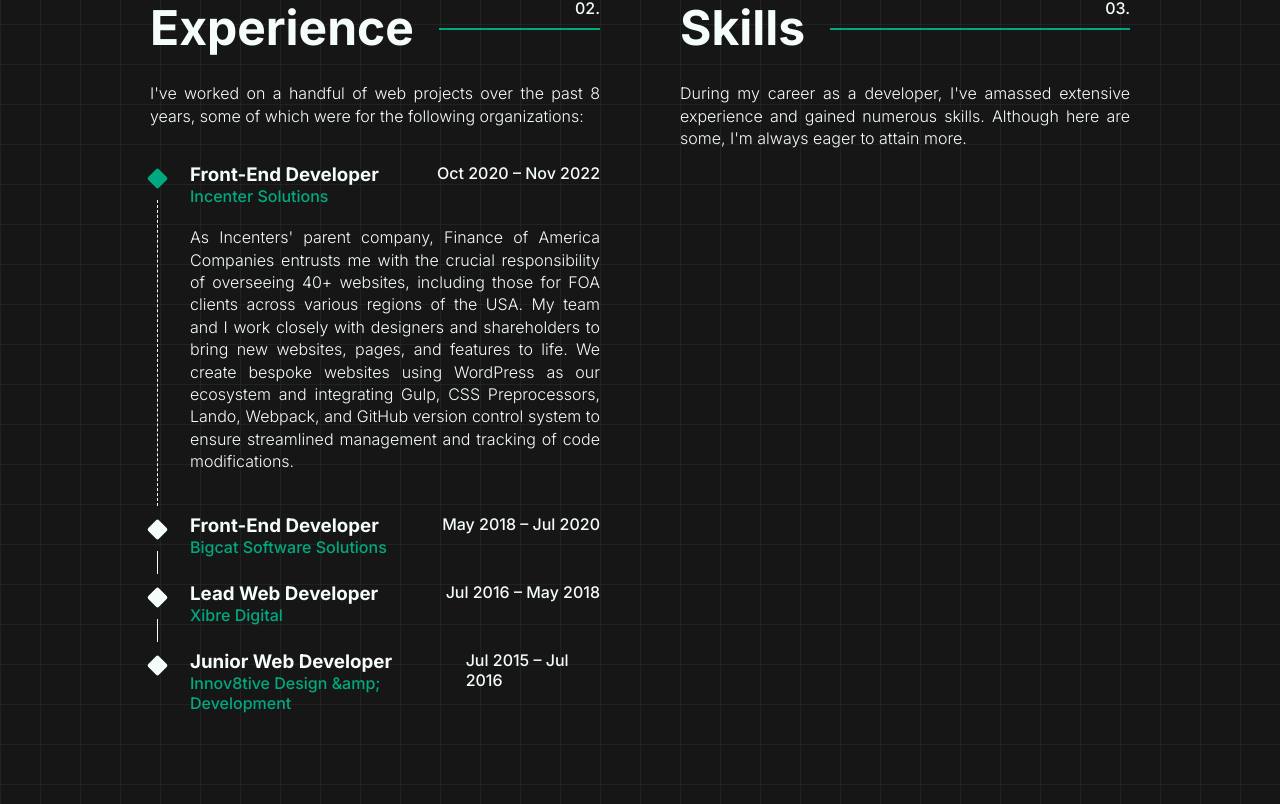
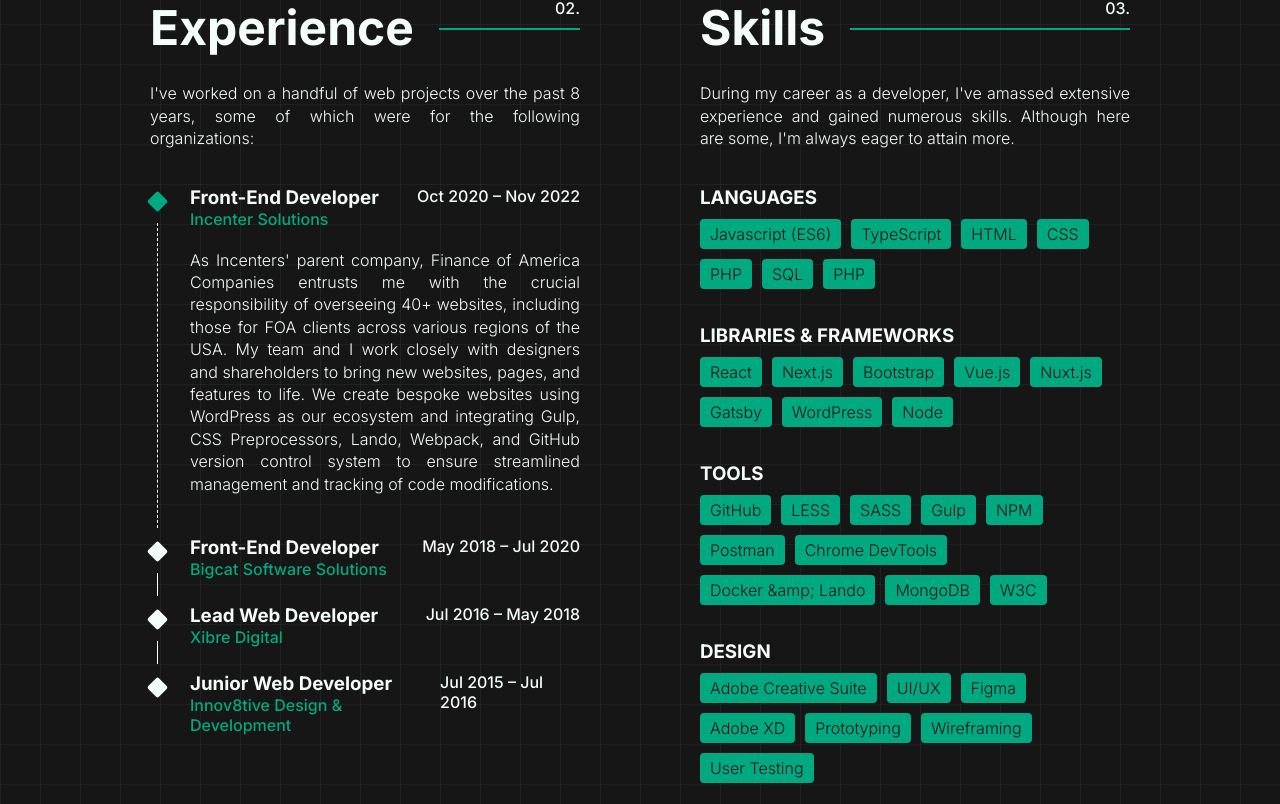
Before and after one commit to carlodp/portfolio, a Next.js app: page / in a window 1280 px wide. Shown: the part 1576-2380 px from the top of the page. Built offline with nearby package versions, Linux system fonts and the light colour scheme.

Commit message:
skills section add

```diff
--- a/components/SkillsExperience.js
+++ b/components/SkillsExperience.js
@@ -3,6 +3,7 @@
 import Accordion from "./Accordion";
 import AccordionList from "./AccordionList";
 import SectionHeader from "./SectionHeader";
+import Stack from "./Stack";
 
 const JOB_EXPERIENCES = [
   {
@@ -32,10 +33,65 @@
   {
     id: 4,
     position: "Junior Web Developer",
-    company: "Innov8tive Design &amp; Development",
+    company: "Innov8tive Design & Development",
     dateAttended: "Jul 2015 – Jul 2016",
     description:
       "Through their guidance, I acquired the necessary skills to thrive in my career, managing diverse projects spanning web development, systems administration, and beyond. My time with them facilitated my growth and maturation within the profession.",
+  },
+];
+
+const SKILLS = [
+  {
+    title: "Languages",
+    skills: [
+      "Javascript (ES6)",
+      "TypeScript",
+      "HTML",
+      "CSS",
+      "PHP",
+      "SQL",
+      "PHP",
+    ],
+  },
+  {
+    title: "Libraries & Frameworks",
+    skills: [
+      "React",
+      "Next.js",
+      "Bootstrap",
+      "Vue.js",
+      "Nuxt.js",
+      "Gatsby",
+      "WordPress",
+      "Node",
+    ],
+  },
+  {
+    title: "Tools",
+    skills: [
+      "GitHub",
+      "LESS",
+      "SASS",
+      "Gulp",
+      "NPM",
+      "Postman",
+      "Chrome DevTools",
+      "Docker &amp; Lando",
+      "MongoDB",
+      "W3C",
+    ],
+  },
+  {
+    title: "Design ",
+    skills: [
+      "Adobe Creative Suite",
+      "UI/UX",
+      "Figma",
+      "Adobe XD",
+      "Prototyping",
+      "Wireframing",
+      "User Testing",
+    ],
   },
 ];
 
@@ -44,7 +100,7 @@
 
   const toggleOpenHandler = (event) => {
     setOpenKey(event);
-  }
+  };
 
   return (
     <div className={styled.skillsExperience}>
@@ -80,6 +136,17 @@
             experience and gained numerous skills. Although here are some,
             I&apos;m always eager to attain more.
           </p>
+          <div className="skillStack">
+            {SKILLS.map((event) => (
+              <Stack stack={event}/>
+            ))}
+            {/* {Object.keys(SKILLS).map((key, index) => {
+              console.log(index); // 0,1,2
+              console.log(key); // id, title, tags
+              console.log(SKILLS[key]); // 1, Loop through an array, ["array", "map", "foreach"]
+              <div>{SKILLS[key].title}</div>
+            })} */}
+          </div>
         </div>
       </div>
     </div>
--- /dev/null
+++ b/components/Stack.js
@@ -0,0 +1,16 @@
+import styled from "@/styles/components/Stack.module.scss";
+
+const Stack = (props) => {
+  return (
+    <div className={styled.stack}>
+      <h3 className="stackTitle">{props.stack.title}</h3>
+      <div className="skillsList">
+        {props.stack.skills.map((skill) => (
+          <span>{skill}</span>
+        ))}
+      </div>
+    </div>
+  );
+};
+
+export default Stack;
--- a/styles/components/AccordionList.module.scss
+++ b/styles/components/AccordionList.module.scss
@@ -3,5 +3,6 @@
   list-style-type: none;
   display: flex;
   flex-direction: column;
-  gap: 25px
+  gap: 25px;
+  margin: 0;
 }
--- a/styles/components/SkillsExperience.module.scss
+++ b/styles/components/SkillsExperience.module.scss
@@ -1,10 +1,17 @@
 .skillsExperience {
   display: flex;
-  gap: 80px;
+  gap: 120px;
 }
 
 .skillsExperience :global {
   .column {
     flex: 1;
   }
+
+  .skillStack {
+    display: flex;
+    flex-direction: column;
+    gap: 35px;
+    padding: 20px 0;
+  }
 }
--- /dev/null
+++ b/styles/components/Stack.module.scss
@@ -0,0 +1,22 @@
+.stack {
+  display: block;
+}
+
+.stack :global {
+  .stackTitle {
+    text-transform: uppercase;
+    margin: 0 0 10px;
+  }
+  .skillsList {
+    display: flex;
+    flex-wrap: wrap;
+    gap: 10px;
+    span {
+      background-color: var(--green);
+      color: #161616;
+      padding: 5px 10px;
+      font-weight: 100;
+      border-radius: 4px;
+    }
+  }
+}
```
